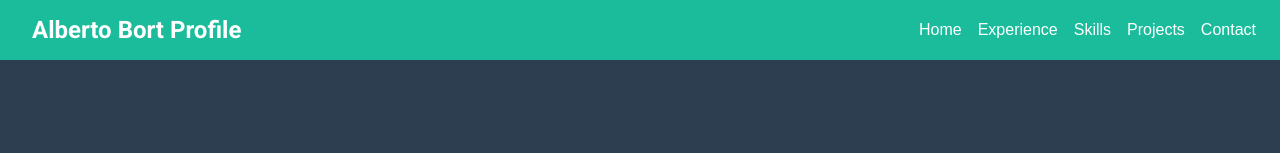
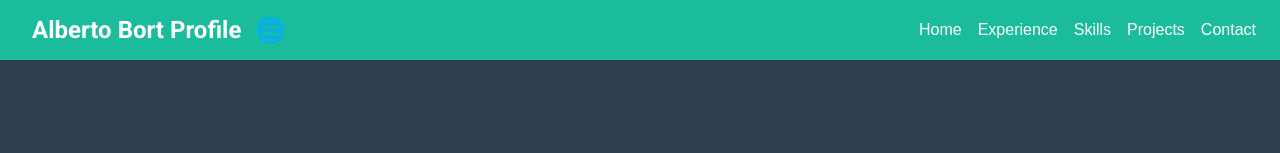
Before and after one commit to albope/perfil-profesional, a React (Create React App) app: page / in a window 1280 px wide. Shown: the top 153 px of the page. Built offline with nearby package versions, Linux system fonts and the light colour scheme.

Commit message:
Se añaden cambios esteticos

```diff
--- a/src/App.css
+++ b/src/App.css
@@ -100,3 +100,9 @@ nav ul li a:hover {
 .heart {
   color: red;
 }
+
+/* Estilo para el emoticono en el encabezado */
+.header-emoticon {
+  font-size: 1.5rem;
+  margin-left: 0.5rem;
+}
--- a/src/App.js
+++ b/src/App.js
@@ -7,15 +7,15 @@ import Projects from './components/Projects';
 import Contact from './components/Contact';
 import Footer from './components/Footer'; // Importa el componente Footer
 import './App.css';
-import { FontAwesomeIcon } from '@fortawesome/react-fontawesome';
-import { faLinkedin, faLanguage } from '@fortawesome/free-solid-svg-icons';
 
 function App() {
     return (
         <Router>
             <div className="app">
                 <header>
-                    <div className="header-name">Alberto Bort Profile</div>
+                    <div className="header-name">
+                        Alberto Bort Profile <span className="header-emoticon">🌐</span>
+                    </div>
                     <nav>
                         <ul>
                             <li><a href="/">Home</a></li>
```
Also changed, not shown: 1 other file (tests, documents, lock files or other folders).
